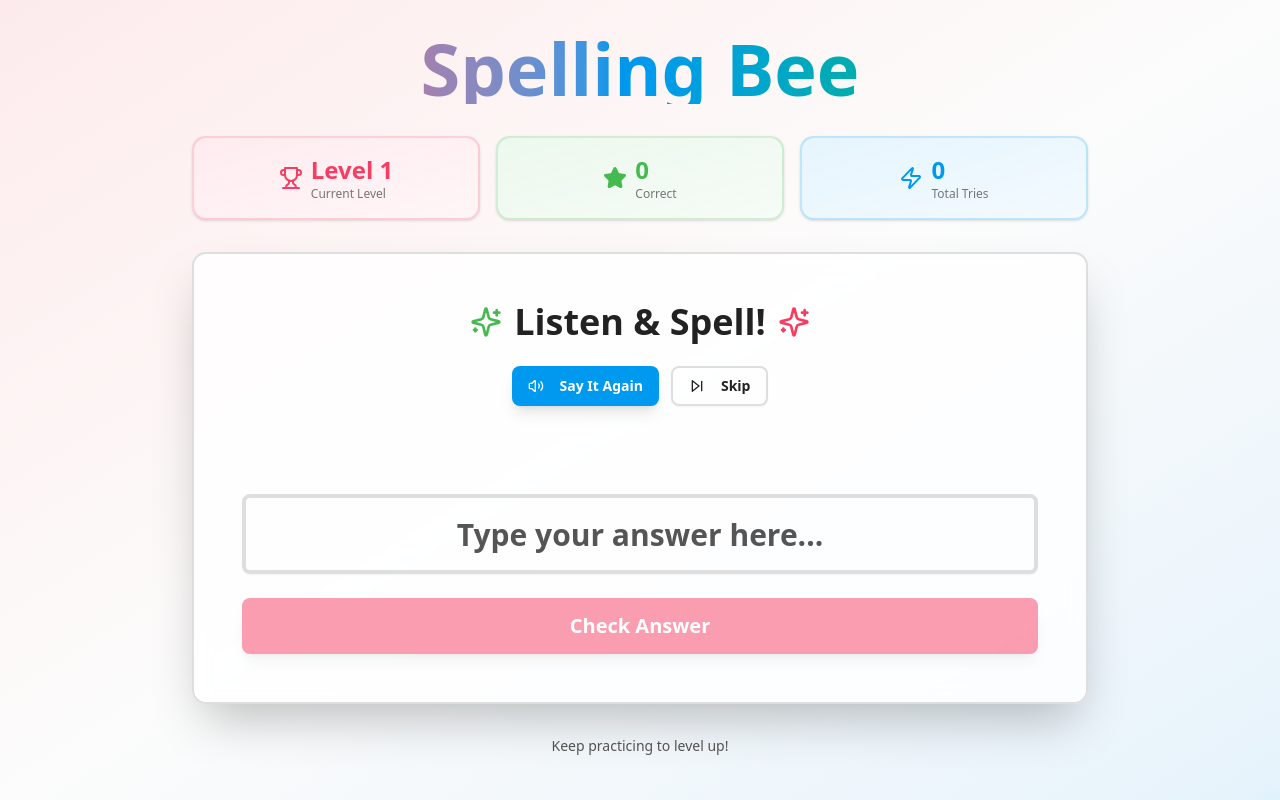
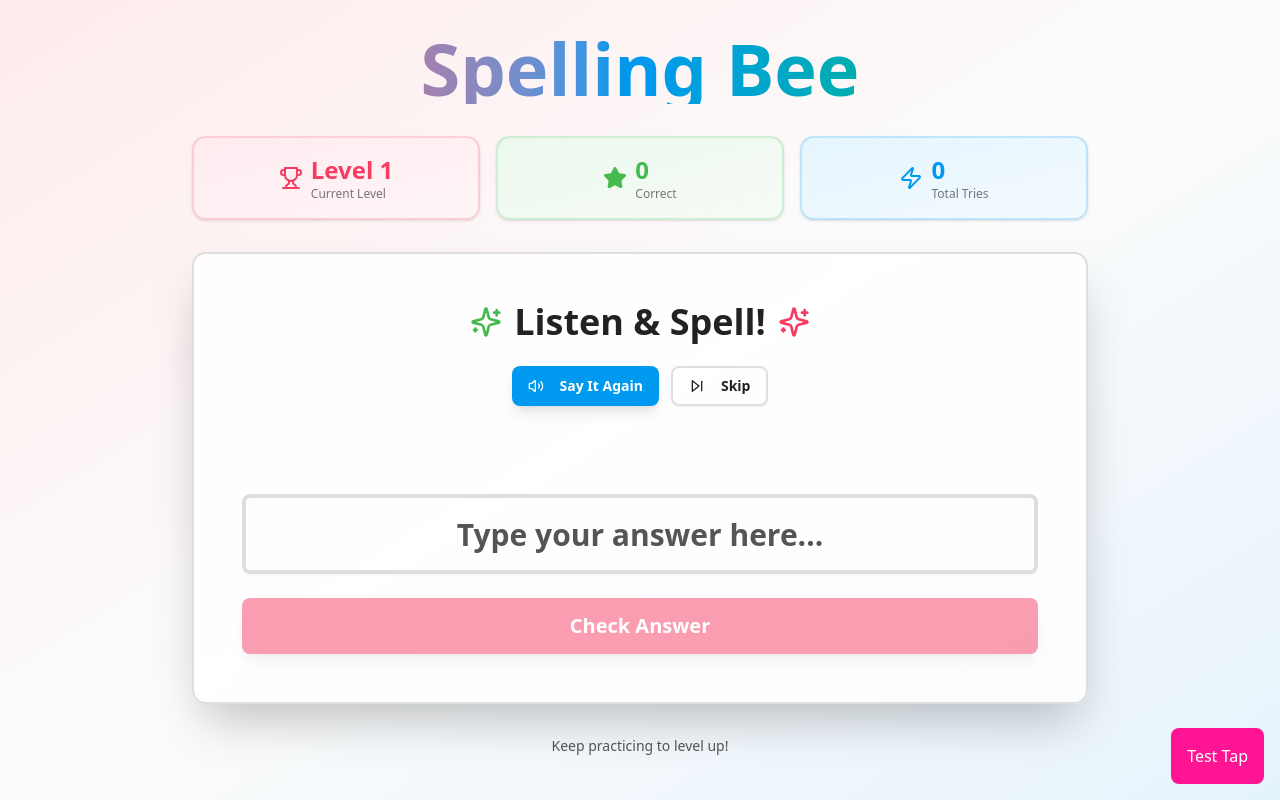
Before and after one commit to dmc5m/SpellingBree, a Next.js app: page / in a window 1280 px wide. Built offline with nearby package versions, Linux system fonts and the light colour scheme; no server answers.

Commit message:
Update page.tsx

```diff
--- a/app/page.tsx
+++ b/app/page.tsx
@@ -30,6 +30,11 @@ export default function SpellingBee() {
   const [showConfetti, setShowConfetti] = useState(false)
   const [feedback, setFeedback] = useState("")
   const [isCorrect, setIsCorrect] = useState<boolean | null>(null)
+  const [testColor, setTestColor] = useState(false)
+  const handleTestClick = () => {
+    setTestColor(!testColor)
+    console.log("✅ Test button tapped!")
+  }
 
   const rate = -15
 
@@ -423,6 +428,24 @@ export default function SpellingBee() {
           <p className="text-sm font-medium">Keep practicing to level up!</p>
         </motion.div>
       </div>
+      <button
+        onClick={handleTestClick}
+        style={{
+          position: "fixed",
+          bottom: "1rem",
+          right: "1rem",
+          zIndex: 99999,
+          backgroundColor: testColor ? "limegreen" : "deeppink",
+          color: "white",
+          padding: "1rem",
+          borderRadius: "0.5rem",
+          border: "none",
+          fontSize: "1rem",
+          touchAction: "manipulation",
+        }}
+      >
+        Test Tap
+      </button>
     </main>
   )
 }
```
